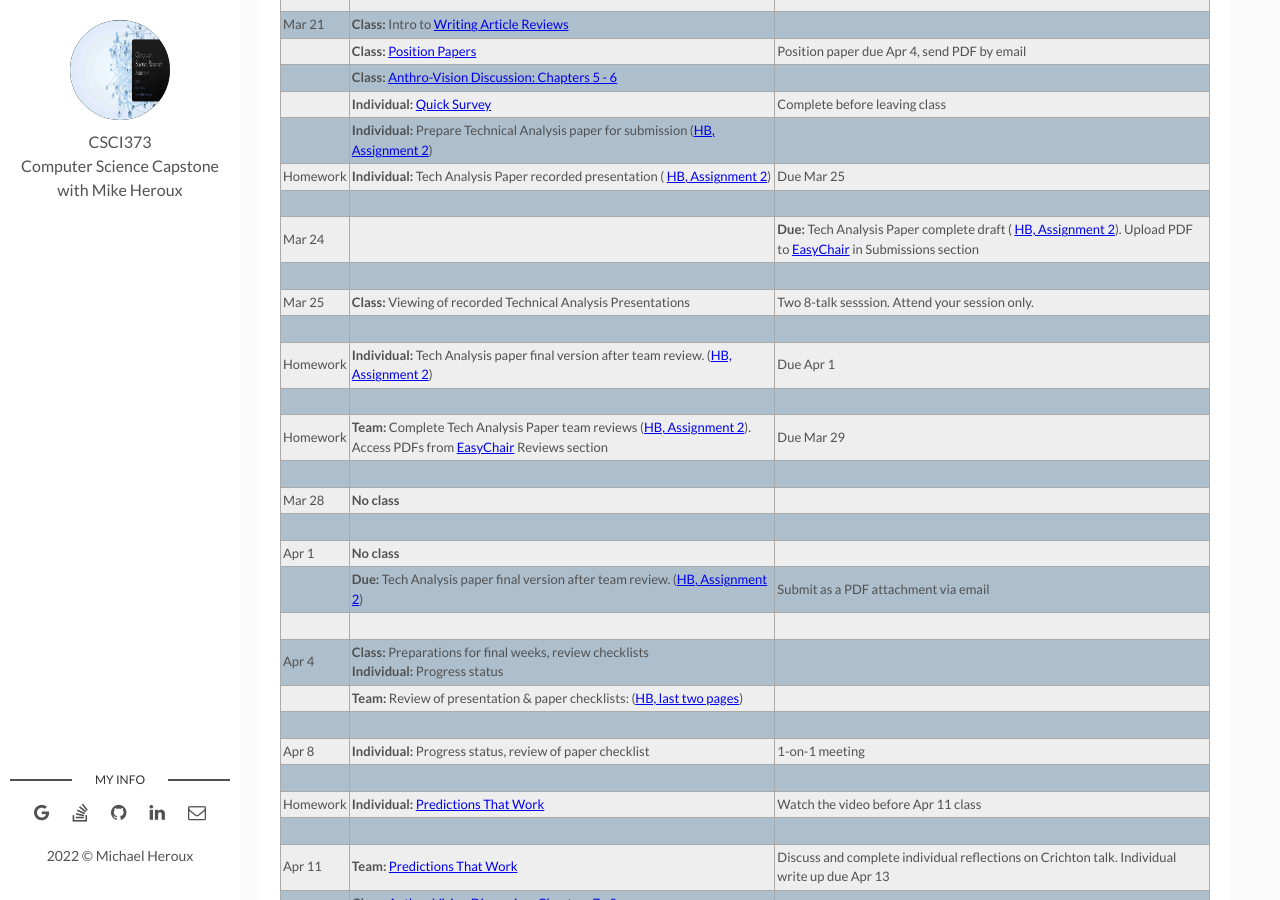
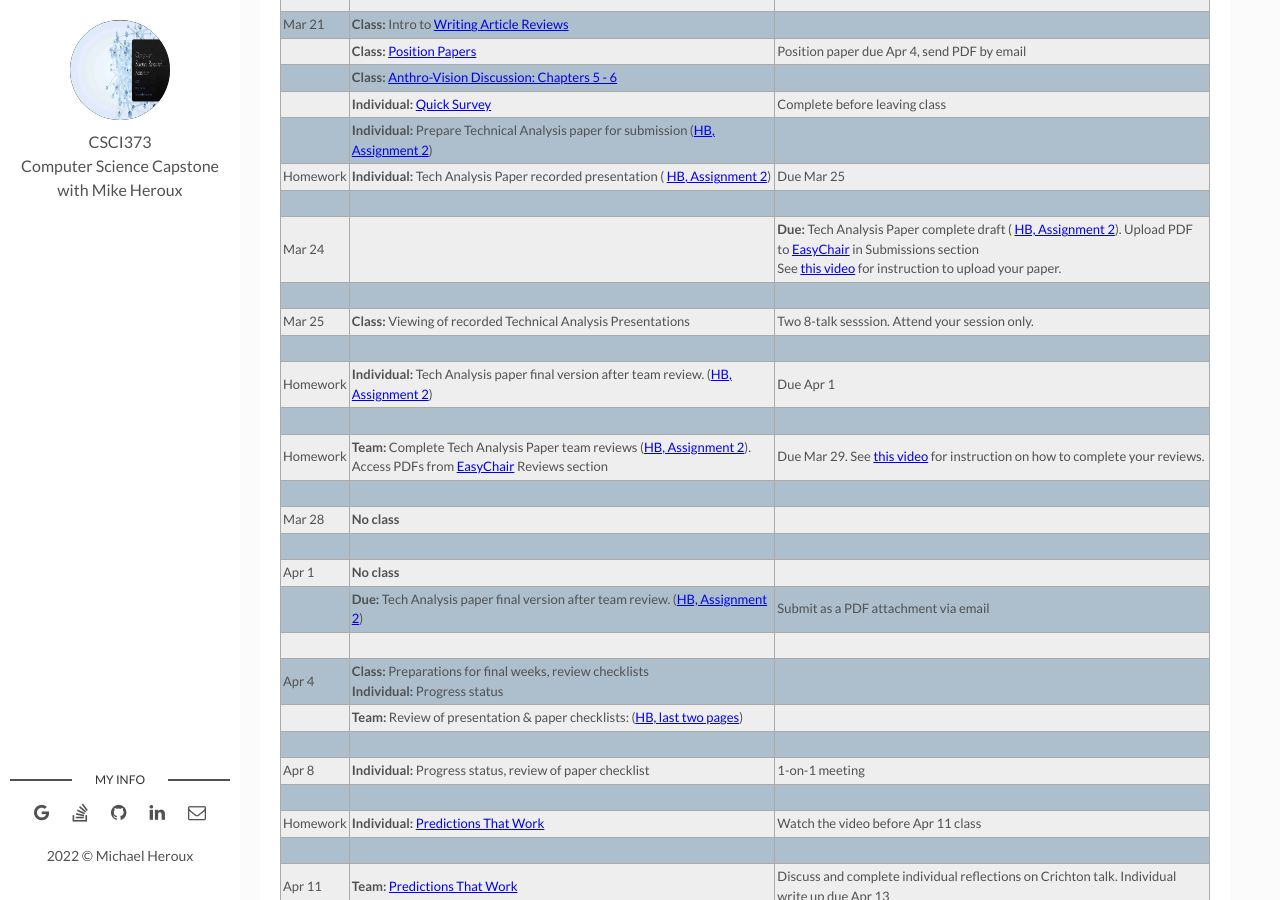
Before and after one commit to maherou/Teaching, a Jekyll site: the page built from files/CS373/2022-Spring-Class-Meeting-Schedule.md, in a window 1280 px wide and 900 px high, scrolled down 2684 px. Built offline with Jekyll 4.4.1, drawn with Linux system fonts in a browser that asks for light colours.

Commit message:
Update 2022-Spring-Class-Meeting-Schedule.md

```diff
--- a/files/CS373/2022-Spring-Class-Meeting-Schedule.md
+++ b/files/CS373/2022-Spring-Class-Meeting-Schedule.md
@@ -106,13 +106,13 @@ Remote Attendance Registration link: [https://csbsju.zoom.us/meeting/register/tJ
 | | **Individual:** Prepare Technical Analysis paper for submission ([HB, Assignment 2](./CSCI373CourseHandbookLatestEdition.pdf)) | |
 | Homework | **Individual:** Tech Analysis Paper recorded presentation ( [HB, Assignment 2](../CSCI373CourseHandbookLatestEdition.pdf)) | Due Mar 25 |
 | | | |
-| Mar 24 | | **Due:** Tech Analysis Paper complete draft ( [HB, Assignment 2](../CSCI373CourseHandbookLatestEdition.pdf)). Upload PDF to [EasyChair](https://easychair.org/conferences/?conf=spring2022tap) in Submissions section|
+| Mar 24 | | **Due:** Tech Analysis Paper complete draft ( [HB, Assignment 2](../CSCI373CourseHandbookLatestEdition.pdf)). Upload PDF to [EasyChair](https://easychair.org/conferences/?conf=spring2022tap) in Submissions section <br> See [this video](https://csbsju.zoom.us/rec/share/kUhJrAJWj-8uKxIiHX5Rkej1go5Ioh4cbRTlZIUw7zukyruYGP4xJeGnfhsG8MkK.zi7Xe_k7mpdBHZCf?startTime=1647954465000) for instruction to upload your paper. |
 | | | |
 | Mar 25 | **Class:** Viewing of recorded Technical Analysis Presentations| Two 8-talk sesssion. Attend your session only. |
 | | | |
 | Homework | **Individual:** Tech Analysis paper final version after team review. ([HB, Assignment 2](../CSCI373CourseHandbookLatestEdition.pdf)) | Due Apr 1 |
 | | | |
-| Homework | **Team:** Complete Tech Analysis Paper team reviews ([HB, Assignment 2](../CSCI373CourseHandbookLatestEdition.pdf)). Access PDFs from [EasyChair](https://easychair.org/conferences/?conf=spring2022tap) Reviews section | Due Mar 29 |
+| Homework | **Team:** Complete Tech Analysis Paper team reviews ([HB, Assignment 2](../CSCI373CourseHandbookLatestEdition.pdf)). Access PDFs from [EasyChair](https://easychair.org/conferences/?conf=spring2022tap) Reviews section | Due Mar 29. See [this video](https://csbsju.zoom.us/rec/share/kUhJrAJWj-8uKxIiHX5Rkej1go5Ioh4cbRTlZIUw7zukyruYGP4xJeGnfhsG8MkK.zi7Xe_k7mpdBHZCf?startTime=1647954942000) for instruction on how to complete your reviews. |
 | | | |
 | Mar 28 | **No class** | |
 | | | |
```
